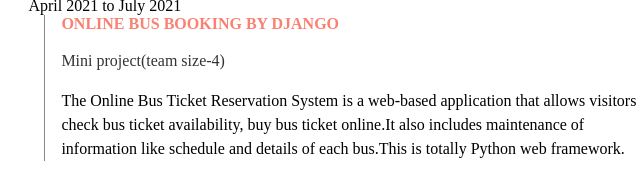
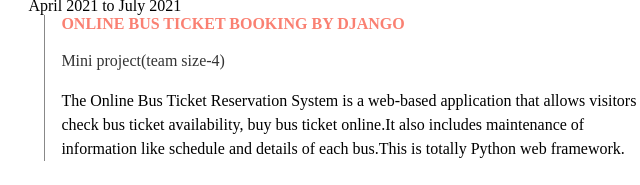
Before and after one commit to vamsi8315/resume, a plain HTML site: page index.html in a window 1280 px wide. Shown: the part 1288-1473 px from the top of the page, 562-1202 px from the left. Drawn offline with Linux system fonts and the light colour scheme.

Commit message:
Update index.html

```diff
--- a/index.html
+++ b/index.html
@@ -154,7 +154,7 @@
 		<li class="event">
 			<span class="duration">April 2021 to July 2021</span>
 			<div class="content">
-			<h3>Online bus booking by Django</h3>
+			<h3>Online bus ticket booking by Django</h3>
 			<p>Mini project(team size-4)</p>
 			<p>The Online Bus Ticket Reservation System is a web-based application that allows visitors check bus ticket availability, buy bus ticket online.It also includes maintenance of information like schedule and details of each bus.This is totally Python web framework.</p></div>
 		</li>
```
